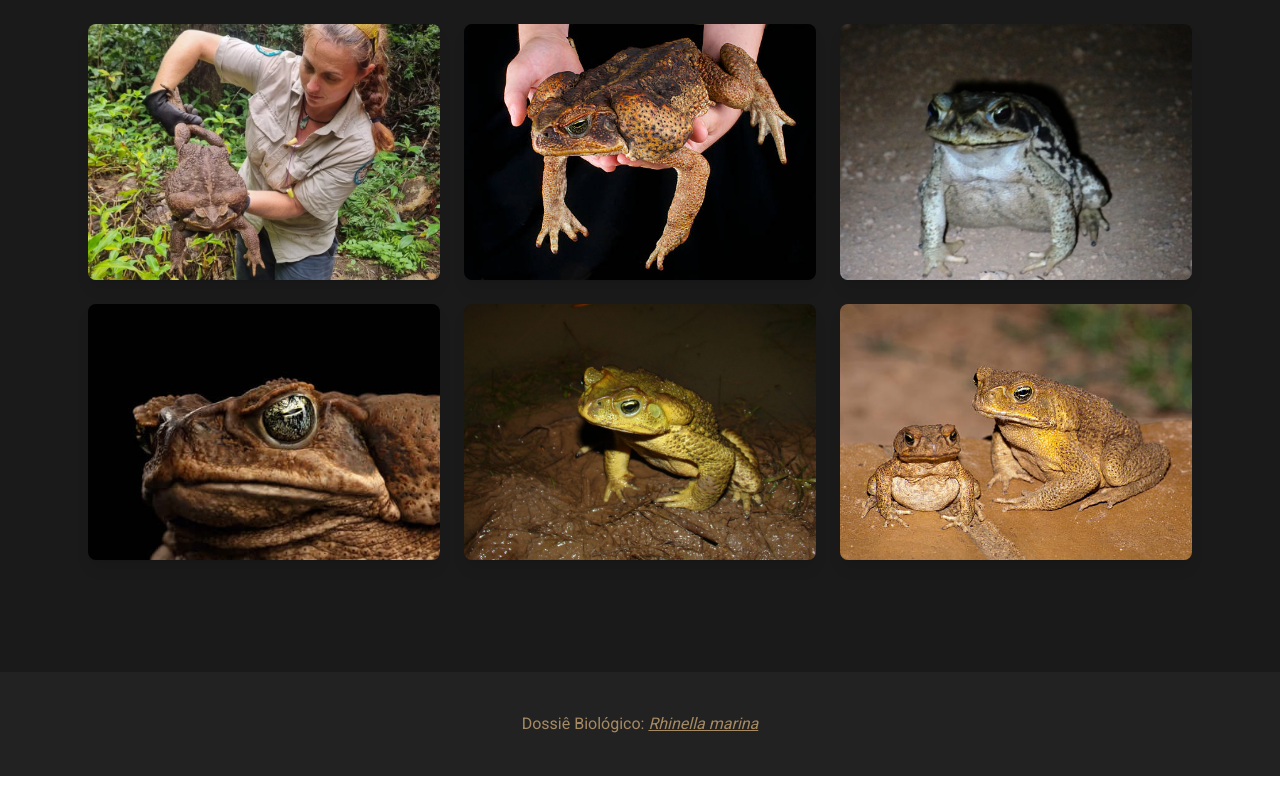
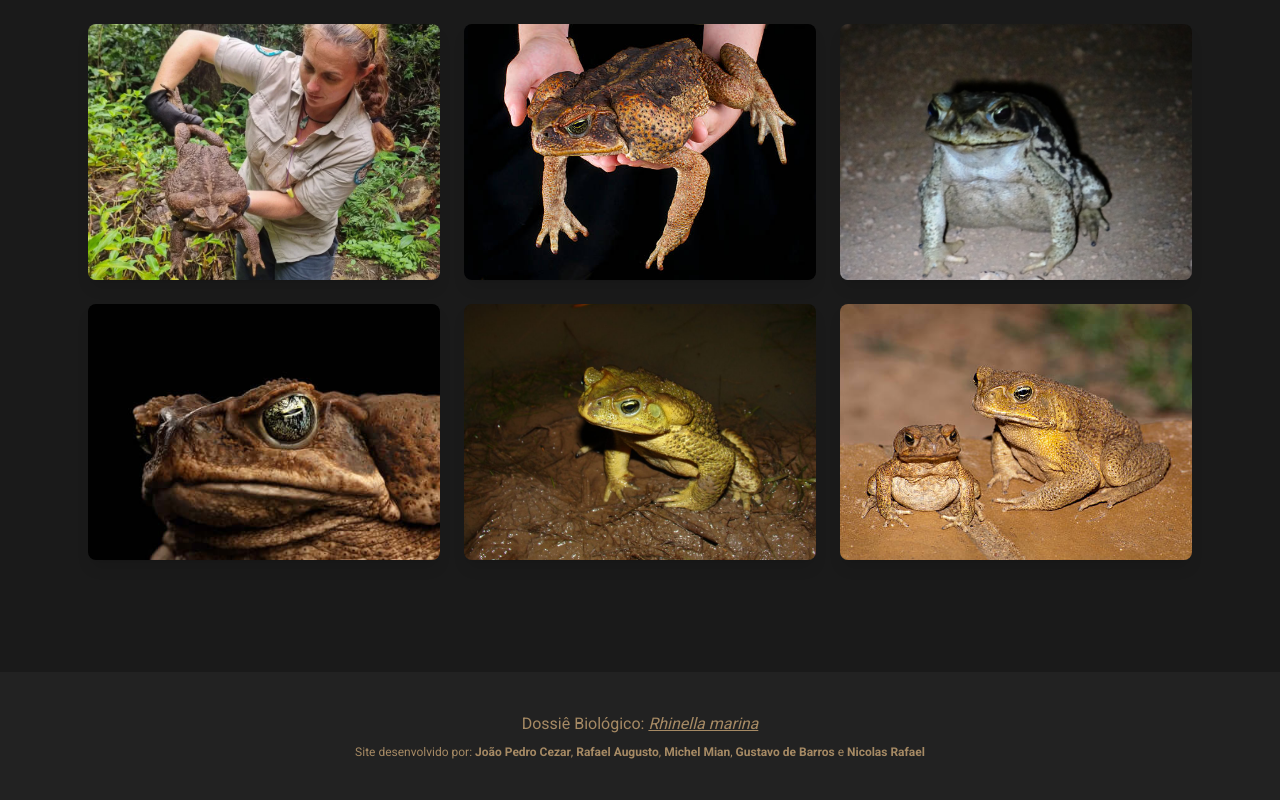
Before and after one commit to joaopedrocezar/site-cururu, a Next.js app: page / in a window 1280 px wide. Shown: the part 5862-6662 px from the top of the page. Before the commit the page ends 6638 px from the top, so only its background shows below. Built offline with nearby package versions, Linux system fonts and the light colour scheme.

Commit message:
Update page.js

```diff
--- a/src/app/page.js
+++ b/src/app/page.js
@@ -80,7 +80,8 @@ export default function SapoCururuSite() {
       </main>
 
       <footer className="bg-surface/50 py-10 text-center">
-        <p className="text-text-secondary">Dossiê Biológico: <span className="italic underline">Rhinella marina</span></p>
+        <p className="text-text-secondary mb-2">Dossiê Biológico: <span className="italic underline">Rhinella marina</span></p>
+        <p className="text-xs text-text-secondary">Site desenvolvido por: <span className="font-semibold">João Pedro Cezar</span>, <span className="font-semibold">Rafael Augusto</span>, <span className="font-semibold">Michel Mian</span>, <span className="font-semibold">Gustavo de Barros</span> e <span className="font-semibold">Nicolas Rafael</span></p>
       </footer>
     </div>
   );
```
